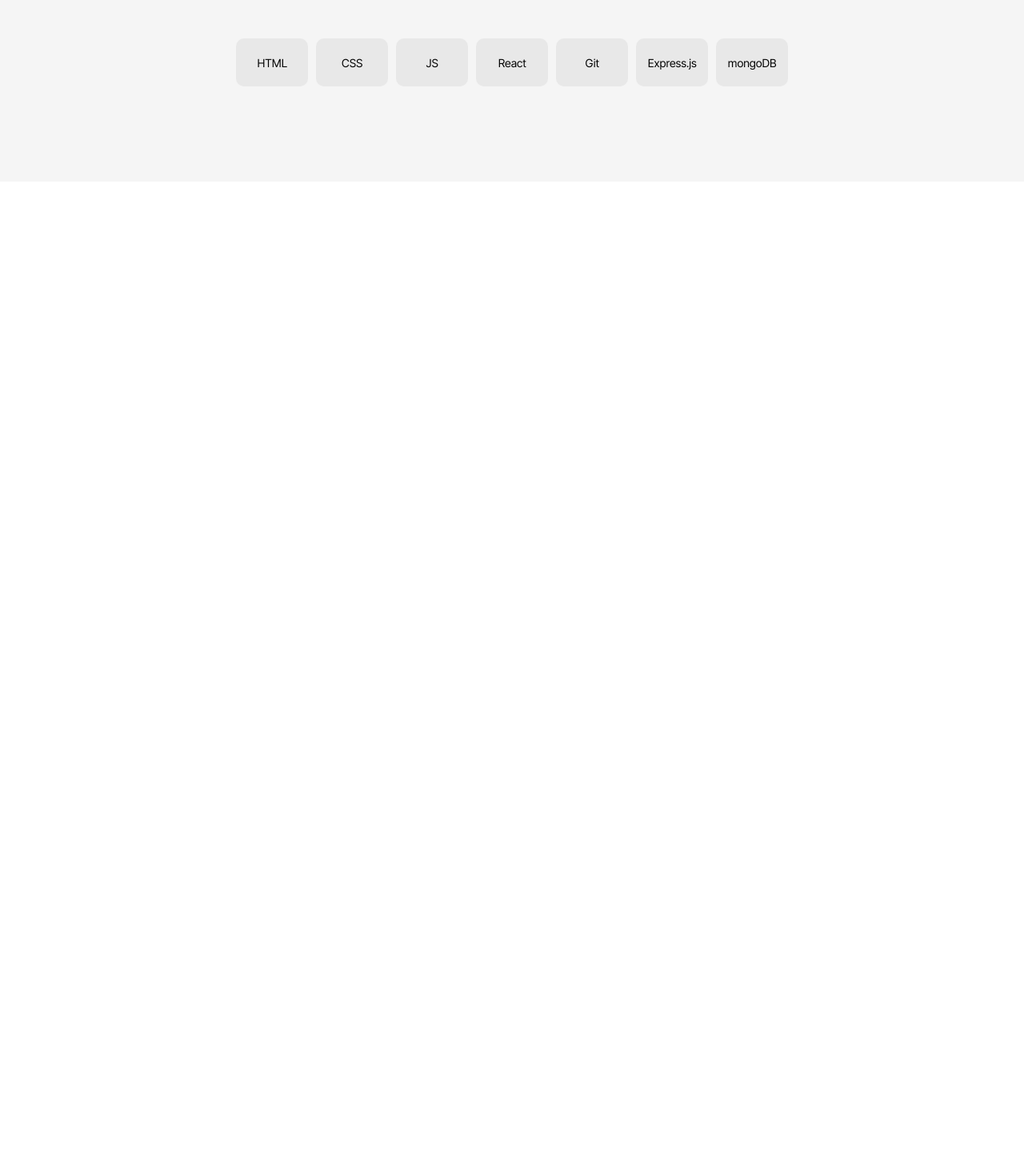
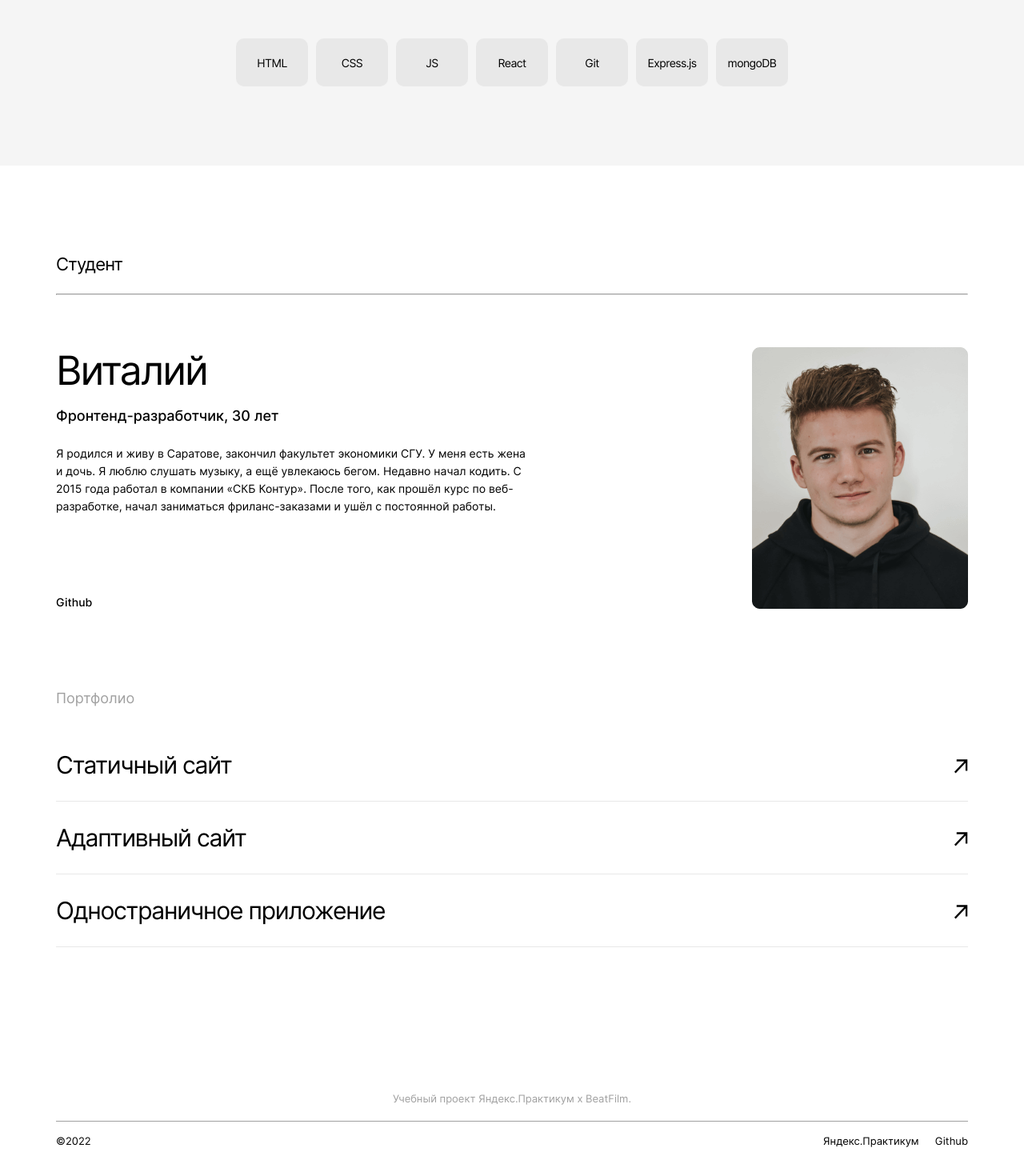
Before and after one commit to rutaizm/movies-explorer-frontend, a React (Create React App) app: page /signup in a window 1280 px wide. Shown: the part 1674-3144 px from the top of the page at 80% size. Before the commit the page ends 1901 px from the top, so only its background shows below. Built offline with nearby package versions, Linux system fonts and the light colour scheme.

Commit message:
student and footer

```diff
--- a/src/components/App/App.js
+++ b/src/components/App/App.js
@@ -1,6 +1,6 @@
 
 // import { Route } from 'react-router-dom';
-// import Footer from '../Footer';
+import Footer from '../Footer/Footer';
 // import Login from '../Login';
 // import Register from '../Register';
 import Header from '../Header/Header';
@@ -31,8 +31,8 @@
       </Route>
       <Route path="/signup">
         <Register/>
-      </Route>
-      <Footer/> */}
+      </Route>*/}
+      <Footer/>
     </div>
   );
 }
--- /dev/null
+++ b/src/components/Footer/Footer.css
@@ -0,0 +1,37 @@
+.footer {
+    padding: 71px 70px 20px;
+}
+
+.footer__info {
+    font-weight: 400;
+    font-size: 13px;
+    line-height: 16px;
+    color: #A0A0A0;
+    text-align: center;
+    margin: 0;
+    padding-bottom: 20px;
+    border-bottom: 1px solid #A0A0A0;
+}
+
+.footer__wrap {
+    display: flex;
+    justify-content: space-between;
+    align-items: baseline;
+}
+
+.footer__list {
+    padding: 0;
+    list-style: none;
+    display: flex;
+    justify-content: space-between;
+}
+
+.footer__list-item, .footer__year {
+    font-weight: 400;
+    font-size: 13px;
+    line-height: 16px;
+}
+
+.footer__list-item:first-child {
+    margin-right: 20px;
+}
--- /dev/null
+++ b/src/components/Footer/Footer.js
@@ -0,0 +1,21 @@
+import './Footer.css';
+
+function Footer() {
+
+    const year = new Date().getFullYear();
+
+    return(
+        <section className='footer'>
+            <p className='footer__info'>Учебный проект Яндекс.Практикум х BeatFilm.</p>
+            <div className='footer__wrap'>
+                <time className='footer__year'>&copy;{year}</time>
+                <ul className='footer__list'>
+                    <li className='footer__list-item'>Яндекс.Практикум</li>
+                    <li className='footer__list-item'>Github</li>
+                </ul>
+            </div>
+        </section>
+    )
+}
+
+export default Footer;
--- /dev/null
+++ b/src/components/Main/AboutMe/AboutMe.css
@@ -0,0 +1,50 @@
+.student {
+    padding: 110px 70px;
+}
+
+.student__caption {
+    font-weight: 400;
+    font-size: 22px;
+    line-height: 27px;
+    letter-spacing: -0.04em;
+    margin-bottom: 15px;
+}
+.student__container {
+    display: flex;
+    padding-top: 57px;
+    box-sizing: border-box;
+}
+
+.student__wrap {
+    display: flex;
+    flex-direction: column;
+    margin-right: 275px;
+}
+
+.student__header {
+    font-weight: 400;
+    font-size: 50px;
+    line-height: 58px;
+    letter-spacing: -0.04em;
+    margin: 0;
+}
+
+.student__brief {
+    font-weight: 500;
+    font-size: 18px;
+    line-height: 20px;
+}
+
+.student__bio {
+    font-weight: 400;
+    font-size: 14px;
+    line-height: 22px;
+    margin-top: 8px;
+    margin-bottom: 100px;
+}
+
+.student__git {
+    font-weight: 500;
+    font-size: 14px;
+    line-height: 17px;
+}
--- /dev/null
+++ b/src/components/Main/AboutMe/AboutMe.js
@@ -0,0 +1,27 @@
+import './AboutMe.css';
+import pic from '../../../images/pic.png';
+import Portfolio from '../AboutMe/Portfolio/Portfolio';
+
+function AboutMe() {
+    return(
+        <section className='student'>
+            <caption className='student__caption'>Студент</caption>
+            <hr/>
+            <div className='student__container'>
+                <div className='student__wrap'>
+                    <h2 className='student__header'>Виталий</h2>
+                    <p className='student__brief'>Фронтенд-разработчик, 30 лет</p>
+                    <p className='student__bio'>Я родился и живу в Саратове, закончил факультет экономики СГУ.
+                    У меня есть жена и дочь. Я люблю слушать музыку, а ещё увлекаюсь бегом. Недавно начал кодить.
+                    С 2015 года работал в компании «СКБ Контур». После того, как прошёл курс
+                    по веб-разработке, начал заниматься фриланс-заказами и ушёл с постоянной работы.</p>
+                    <span className='student__git'>Github</span>
+                </div>
+                <img src={pic} alt='портрет' className='student__photo'/>
+            </div>
+            <Portfolio/>
+        </section>
+    )
+}
+
+export default AboutMe;
--- /dev/null
+++ b/src/components/Main/AboutMe/Portfolio/Portfolio.css
@@ -0,0 +1,39 @@
+.portfolio__title {
+    color: #A0A0A0;
+    font-weight: 400;
+    font-size: 18px;
+    line-height: 20px;
+    padding-top: 102px;
+    box-sizing: border-box;
+    margin: 0;
+}
+
+.portfolio {
+    display: flex;
+    flex-direction: column;
+    padding-top: 28px;
+    box-sizing: border-box;
+}
+
+.portfolio__item {
+    display: flex;
+    justify-content: space-between;
+    padding: 20px 0 20px 0;
+    box-sizing: border-box;
+    border-bottom: 1px solid #E8E8E8;
+    align-items: baseline;
+}
+
+.portfolio__link {
+    text-decoration: none;
+    font-weight: 400;
+    font-size: 30px;
+    line-height: 50px;
+    letter-spacing: -0.04em;
+    color: black;
+}
+
+.portfolio__img {
+    width: 18px;
+    height: 18px;
+}
--- /dev/null
+++ b/src/components/Main/AboutMe/Portfolio/Portfolio.js
@@ -0,0 +1,26 @@
+import './Portfolio.css';
+import arrow from '../../../../images/arrow.svg';
+
+function Portfolio() {
+    return(
+        <>
+            <p className='portfolio__title'>Портфолио</p>
+                    <nav className='portfolio'>
+                        <div className='portfolio__item'>
+                            <a href="https://github.com/rutaizm" target='_blank' rel="noreferrer" className='portfolio__link'>Статичный сайт</a>
+                            <img className='portfolio__img' alt='' src={arrow}/>
+                        </div>
+                        <div className='portfolio__item'>
+                            <a href="https://github.com/rutaizm" target='_blank' rel="noreferrer" className='portfolio__link'>Адаптивный сайт</a>
+                            <img className='portfolio__img' alt='' src={arrow}/>
+                        </div>
+                        <div className='portfolio__item'>
+                            <a href="https://github.com/rutaizm" target='_blank' rel="noreferrer" className='portfolio__link'>Одностраничное приложение</a>
+                            <img className='portfolio__img' alt='' src={arrow}/>
+                        </div>
+                    </nav>
+        </>
+    )
+}
+
+export default Portfolio;
--- a/src/components/Main/Main.js
+++ b/src/components/Main/Main.js
@@ -1,6 +1,7 @@
 import Promo from './Promo/Promo'
 import AboutProject from './AboutProject/AboutProject';
 import Techs from './Techs/Techs';
+import AboutMe from './AboutMe/AboutMe';
 
 function Main() {
     return (
@@ -8,6 +9,7 @@
             <Promo/>
             <AboutProject/>
             <Techs/>
+            <AboutMe/>
         </>
 
     )
--- a/src/components/Main/Techs/Techs.css
+++ b/src/components/Main/Techs/Techs.css
@@ -1,6 +1,6 @@
 .techs {
     background-color: #F5F5F5;
-    padding: 103px 70px;
+    padding: 103px 70px 83px;
     box-sizing: border-box;
 }
 
```
Also changed, not shown: src/images/arrow.svg (added), src/images/pic.png (added).
